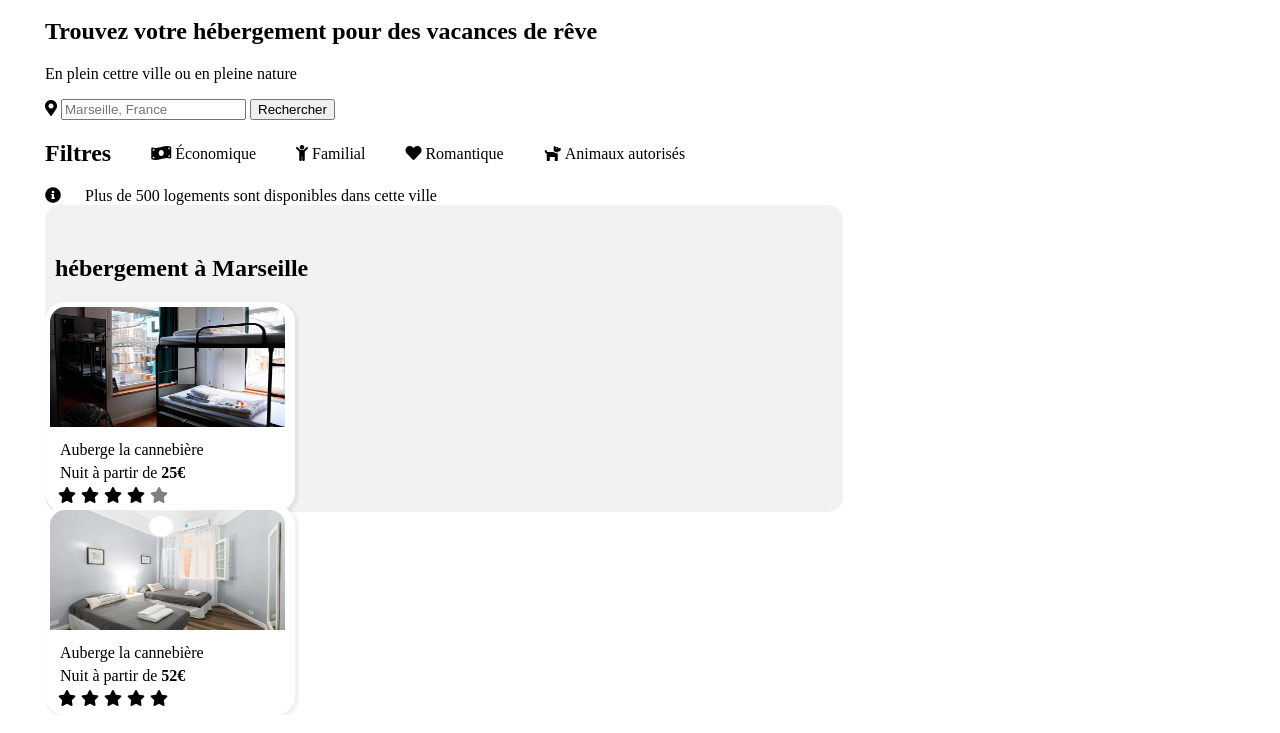
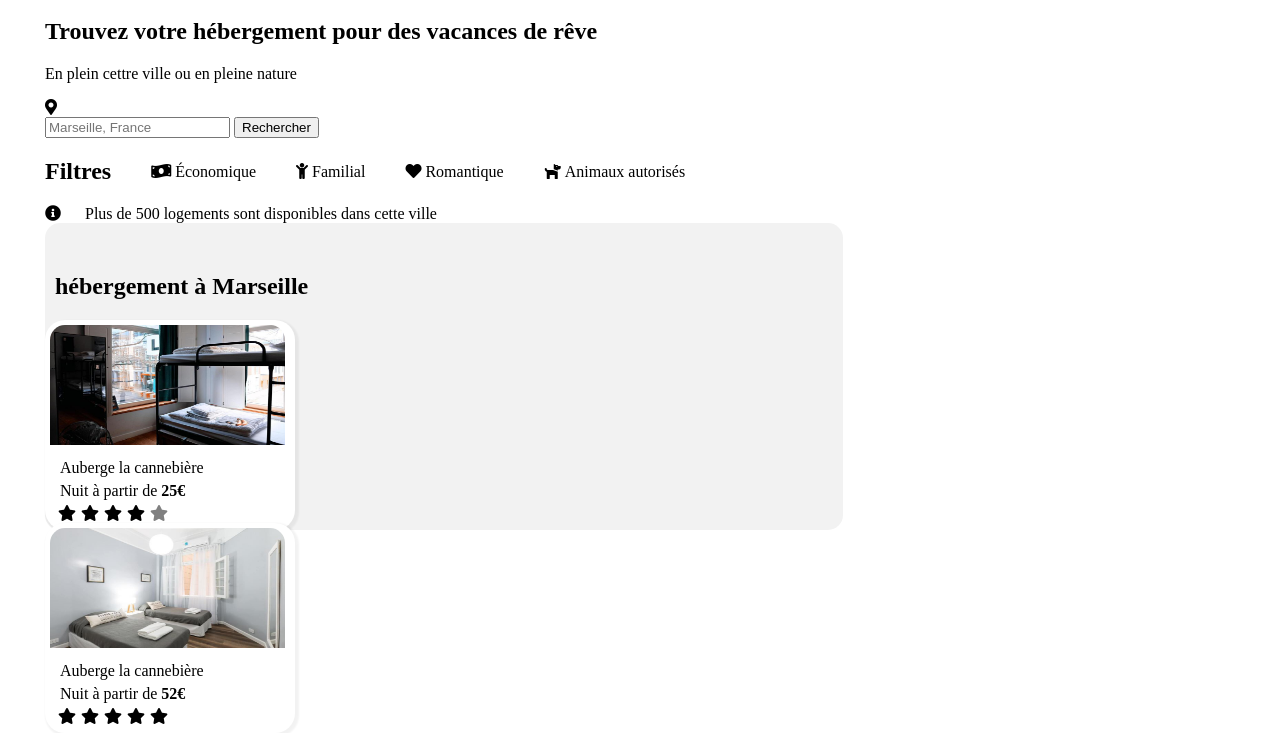
Before and after one commit to Despes95/PiresNicolas_2_13102020., a plain HTML site: page index.html in a window 1280 px wide. Shown: the part 95-828 px from the top of the page. Drawn offline with Linux system fonts and the light colour scheme.

Commit message:
Ajout div

```diff
--- a/index.html
+++ b/index.html
@@ -36,7 +36,9 @@
     <h1>Trouvez votre hébergement pour des vacances de rêve</h1>
     <p>En plein cettre ville ou en pleine nature</p>
     <div id="searchbar">
-      <i class="fas fa-map-marker-alt"></i>
+      <div id="marqueur">
+        <i class="fas fa-map-marker-alt"></i>
+      </div>
       <input type="search" placeholder="Marseille, France" />
       <button type="submit" class="rechercher">
         <span id="btnsearch">Rechercher</span>
@@ -85,7 +87,8 @@
       <h2>hébergement à Marseille</h2>
       <div class="cannebiere">
         <a href=""><img src="images/hebergements/marcus_s.jpg" alt="Auberge la cannebière"></a>
-        <p>Auberge la cannebière</p><p>Nuit à partir de <b>25€</b></p>
+        <p>Auberge la cannebière</p>
+        <p>Nuit à partir de <b>25€</b></p>
         <div>
           <i class="fas fa-star"></i>
           <i class="fas fa-star"></i>
@@ -95,16 +98,17 @@
         </div>
         <div class="port">
           <a href=""><img src="images/hebergements/fred_s.jpg" alt="Hotel du port"></a>
-          <p>Auberge la cannebière</p><p>Nuit à partir de <b>52€</b></p>
+          <p>Auberge la cannebière</p>
+          <p>Nuit à partir de <b>52€</b></p>
           <div>
             <i class="fas fa-star"></i>
             <i class="fas fa-star"></i>
             <i class="fas fa-star"></i>
             <i class="fas fa-star"></i>
             <i class="fas fa-star"></i>
-      </div>
+          </div>
 
-    </div>
+        </div>
 
   </section>
 
```
